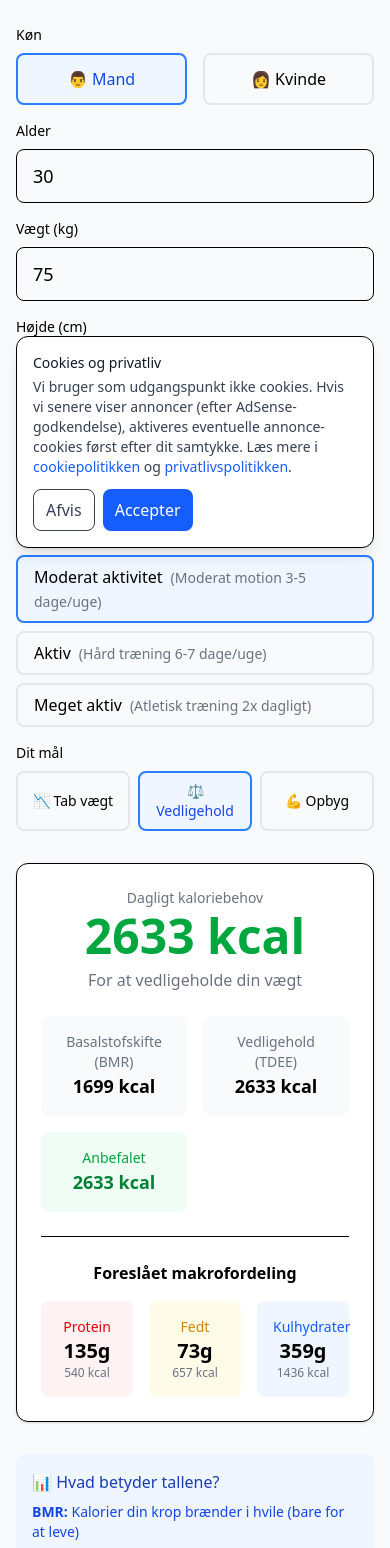
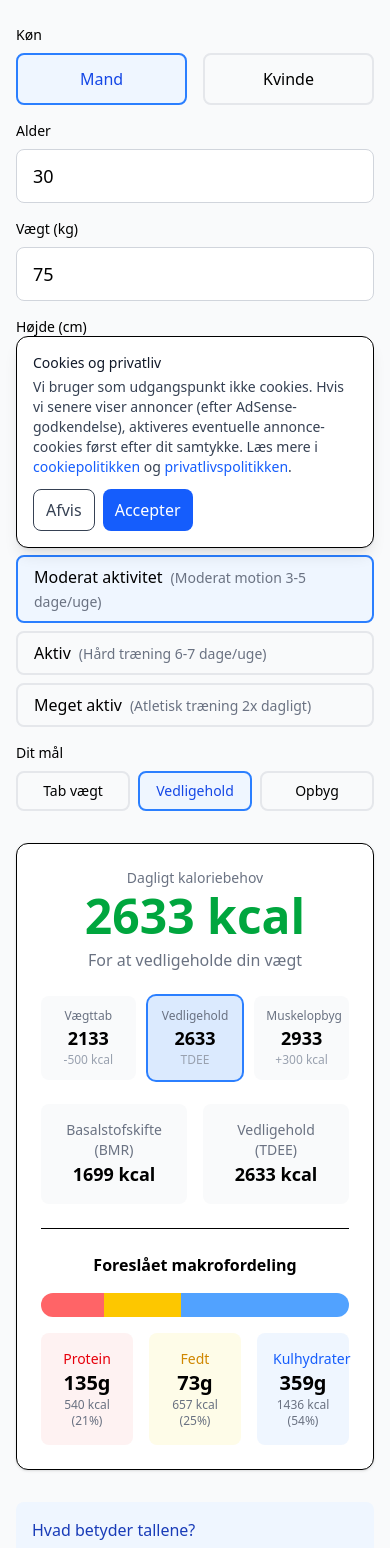
Before and after one commit to mahope/beregner-dk, a Next.js app: page /kalorier in a window 390 px wide. Shown: the part 280-1828 px from the top of the page. Built offline with nearby package versions, Linux system fonts and the light colour scheme.

Commit message:
feat(kalorier): tilføj makro-bar, mål-sammenligning og dark mode

```diff
--- a/src/components/KalorieBeregner.tsx
+++ b/src/components/KalorieBeregner.tsx
@@ -1,9 +1,18 @@
 "use client";
 
 import { useState, useMemo } from "react";
+import { InputField } from "./InputField";
 
 type Koen = "mand" | "kvinde";
 type AktivitetsNiveau = "stillesiddende" | "let" | "moderat" | "aktiv" | "meget_aktiv";
+
+const AKTIVITETS_FAKTORER: Record<AktivitetsNiveau, { faktor: number; label: string; beskrivelse: string }> = {
+  stillesiddende: { faktor: 1.2, label: "Stillesiddende", beskrivelse: "Kontorarbejde, ingen motion" },
+  let: { faktor: 1.375, label: "Let aktivitet", beskrivelse: "Let motion 1-3 dage/uge" },
+  moderat: { faktor: 1.55, label: "Moderat aktivitet", beskrivelse: "Moderat motion 3-5 dage/uge" },
+  aktiv: { faktor: 1.725, label: "Aktiv", beskrivelse: "Hård træning 6-7 dage/uge" },
+  meget_aktiv: { faktor: 1.9, label: "Meget aktiv", beskrivelse: "Atletisk træning 2x dagligt" },
+};
 
 export default function KalorieBeregner() {
   const [alder, setAlder] = useState<number>(30);
@@ -13,16 +22,8 @@ export default function KalorieBeregner() {
   const [aktivitet, setAktivitet] = useState<AktivitetsNiveau>("moderat");
   const [maal, setMaal] = useState<"vedligehold" | "tab" | "opbyg">("vedligehold");
 
-  const aktivitetsFaktorer: Record<AktivitetsNiveau, { faktor: number; label: string; beskrivelse: string }> = {
-    stillesiddende: { faktor: 1.2, label: "Stillesiddende", beskrivelse: "Kontorarbejde, ingen motion" },
-    let: { faktor: 1.375, label: "Let aktivitet", beskrivelse: "Let motion 1-3 dage/uge" },
-    moderat: { faktor: 1.55, label: "Moderat aktivitet", beskrivelse: "Moderat motion 3-5 dage/uge" },
-    aktiv: { faktor: 1.725, label: "Aktiv", beskrivelse: "Hård træning 6-7 dage/uge" },
-    meget_aktiv: { faktor: 1.9, label: "Meget aktiv", beskrivelse: "Atletisk træning 2x dagligt" },
-  };
-
   const resultat = useMemo(() => {
-    // Mifflin-St Jeor formel for BMR (mest præcis)
+    // Mifflin-St Jeor formel
     let bmr: number;
     if (koen === "mand") {
       bmr = 10 * vaegt + 6.25 * hoejde - 5 * alder + 5;
@@ -30,21 +31,18 @@ export default function KalorieBeregner() {
       bmr = 10 * vaegt + 6.25 * hoejde - 5 * alder - 161;
     }
 
-    // TDEE (Total Daily Energy Expenditure)
-    const aktivitetsFaktor = aktivitetsFaktorer[aktivitet].faktor;
-    const tdee = bmr * aktivitetsFaktor;
+    const tdee = bmr * AKTIVITETS_FAKTORER[aktivitet].faktor;
 
-    // Juster baseret på mål
     let anbefaletKalorier: number;
     let maalBeskrivelse: string;
 
     switch (maal) {
       case "tab":
-        anbefaletKalorier = tdee - 500; // 500 kcal deficit = ca. 0.5 kg/uge
+        anbefaletKalorier = tdee - 500;
         maalBeskrivelse = "For at tabe ca. 0.5 kg pr. uge";
         break;
       case "opbyg":
-        anbefaletKalorier = tdee + 300; // Overskud til muskelopbygning
+        anbefaletKalorier = tdee + 300;
         maalBeskrivelse = "For at opbygge muskelmasse";
         break;
       default:
@@ -52,10 +50,24 @@ export default function KalorieBeregner() {
         maalBeskrivelse = "For at vedligeholde din vægt";
     }
 
-    // Makronæringsstoffer (standard fordeling)
-    const protein = vaegt * 1.8; // 1.8g pr. kg for aktive
-    const fedt = (anbefaletKalorier * 0.25) / 9; // 25% af kalorier fra fedt
+    // Makronæringsstoffer
+    const protein = vaegt * 1.8;
+    const fedt = (anbefaletKalorier * 0.25) / 9;
     const kulhydrater = (anbefaletKalorier - (protein * 4) - (fedt * 9)) / 4;
+
+    // Alle tre mål til sammenligning
+    const tabKcal = Math.round(tdee - 500);
+    const vedligKcal = Math.round(tdee);
+    const opbygKcal = Math.round(tdee + 300);
+
+    // Makro-procenter
+    const proteinKcal = protein * 4;
+    const fedtKcal = fedt * 9;
+    const kulhKcal = kulhydrater * 4;
+    const totalKcal = proteinKcal + fedtKcal + kulhKcal;
+    const proteinPct = totalKcal > 0 ? (proteinKcal / totalKcal) * 100 : 0;
+    const fedtPct = totalKcal > 0 ? (fedtKcal / totalKcal) * 100 : 0;
+    const kulhPct = totalKcal > 0 ? (kulhKcal / totalKcal) * 100 : 0;
 
     return {
       bmr: Math.round(bmr),
@@ -64,7 +76,9 @@ export default function KalorieBeregner() {
       maalBeskrivelse,
       protein: Math.round(protein),
       fedt: Math.round(fedt),
-      kulhydrater: Math.round(kulhydrater),
+      kulhydrater: Math.round(Math.max(0, kulhydrater)),
+      tabKcal, vedligKcal, opbygKcal,
+      proteinPct, fedtPct, kulhPct,
     };
   }, [alder, koen, vaegt, hoejde, aktivitet, maal]);
 
@@ -74,178 +88,157 @@ export default function KalorieBeregner() {
       <div className="grid grid-cols-1 md:grid-cols-2 gap-6">
         <div className="space-y-4">
           <div>
-            <label className="block text-sm font-medium mb-2">Køn</label>
+            <label className="block text-sm font-medium mb-2 dark:text-gray-200">Køn</label>
             <div className="flex gap-4">
               <button
                 onClick={() => setKoen("mand")}
                 className={`flex-1 py-3 rounded-lg border-2 transition-colors ${
                   koen === "mand"
-                    ? "border-blue-500 bg-blue-50 text-blue-700"
-                    : "border-gray-200 hover:border-gray-300"
+                    ? "border-blue-500 bg-blue-50 dark:bg-blue-900/30 text-blue-700 dark:text-blue-300"
+                    : "border-gray-200 dark:border-gray-600 hover:border-gray-300 dark:hover:border-gray-500 dark:text-gray-300"
                 }`}
               >
-                👨 Mand
+                Mand
               </button>
               <button
                 onClick={() => setKoen("kvinde")}
                 className={`flex-1 py-3 rounded-lg border-2 transition-colors ${
                   koen === "kvinde"
-                    ? "border-pink-500 bg-pink-50 text-pink-700"
-                    : "border-gray-200 hover:border-gray-300"
+                    ? "border-pink-500 bg-pink-50 dark:bg-pink-900/30 text-pink-700 dark:text-pink-300"
+                    : "border-gray-200 dark:border-gray-600 hover:border-gray-300 dark:hover:border-gray-500 dark:text-gray-300"
                 }`}
               >
-                👩 Kvinde
+                Kvinde
               </button>
             </div>
           </div>
 
-          <div>
-            <label className="block text-sm font-medium mb-2">Alder</label>
-            <input
-              type="number"
-              min="15"
-              max="100"
-              value={alder}
-              onChange={(e) => setAlder(parseInt(e.target.value) || 0)}
-              className="w-full px-4 py-3 border rounded-lg text-lg"
-            />
-          </div>
-
-          <div>
-            <label className="block text-sm font-medium mb-2">Vægt (kg)</label>
-            <input
-              type="number"
-              min="30"
-              max="300"
-              value={vaegt}
-              onChange={(e) => setVaegt(parseFloat(e.target.value) || 0)}
-              className="w-full px-4 py-3 border rounded-lg text-lg"
-            />
-          </div>
-
-          <div>
-            <label className="block text-sm font-medium mb-2">Højde (cm)</label>
-            <input
-              type="number"
-              min="100"
-              max="250"
-              value={hoejde}
-              onChange={(e) => setHoejde(parseFloat(e.target.value) || 0)}
-              className="w-full px-4 py-3 border rounded-lg text-lg"
-            />
-          </div>
+          <InputField label="Alder" value={alder} onChange={setAlder} min={15} max={100} />
+          <InputField label="Vægt (kg)" value={vaegt} onChange={setVaegt} min={30} max={300} />
+          <InputField label="Højde (cm)" value={hoejde} onChange={setHoejde} min={100} max={250} />
         </div>
 
         <div className="space-y-4">
           <div>
-            <label className="block text-sm font-medium mb-2">Aktivitetsniveau</label>
+            <label className="block text-sm font-medium mb-2 dark:text-gray-200">Aktivitetsniveau</label>
             <div className="space-y-2">
-              {Object.entries(aktivitetsFaktorer).map(([key, value]) => (
+              {Object.entries(AKTIVITETS_FAKTORER).map(([key, value]) => (
                 <button
                   key={key}
                   onClick={() => setAktivitet(key as AktivitetsNiveau)}
                   className={`w-full py-2 px-4 rounded-lg border-2 transition-colors text-left ${
                     aktivitet === key
-                      ? "border-blue-500 bg-blue-50"
-                      : "border-gray-200 hover:border-gray-300"
+                      ? "border-blue-500 bg-blue-50 dark:bg-blue-900/30 dark:text-blue-300"
+                      : "border-gray-200 dark:border-gray-600 hover:border-gray-300 dark:hover:border-gray-500 dark:text-gray-300"
                   }`}
                 >
                   <span className="font-medium">{value.label}</span>
-                  <span className="text-sm text-gray-500 ml-2">({value.beskrivelse})</span>
+                  <span className="text-sm text-gray-500 dark:text-gray-400 ml-2">({value.beskrivelse})</span>
                 </button>
               ))}
             </div>
           </div>
 
           <div>
-            <label className="block text-sm font-medium mb-2">Dit mål</label>
+            <label className="block text-sm font-medium mb-2 dark:text-gray-200">Dit mål</label>
             <div className="flex gap-2">
-              <button
-                onClick={() => setMaal("tab")}
-                className={`flex-1 py-2 px-3 rounded-lg border-2 transition-colors text-sm ${
-                  maal === "tab"
-                    ? "border-green-500 bg-green-50 text-green-700"
-                    : "border-gray-200 hover:border-gray-300"
-                }`}
-              >
-                📉 Tab vægt
-              </button>
-              <button
-                onClick={() => setMaal("vedligehold")}
-                className={`flex-1 py-2 px-3 rounded-lg border-2 transition-colors text-sm ${
-                  maal === "vedligehold"
-                    ? "border-blue-500 bg-blue-50 text-blue-700"
-                    : "border-gray-200 hover:border-gray-300"
-                }`}
-              >
-                ⚖️ Vedligehold
-              </button>
-              <button
-                onClick={() => setMaal("opbyg")}
-                className={`flex-1 py-2 px-3 rounded-lg border-2 transition-colors text-sm ${
-                  maal === "opbyg"
-                    ? "border-orange-500 bg-orange-50 text-orange-700"
-                    : "border-gray-200 hover:border-gray-300"
-                }`}
-              >
-                💪 Opbyg
-              </button>
+              {([
+                { id: "tab" as const, label: "Tab vægt", border: "border-green-500 bg-green-50 dark:bg-green-900/30 text-green-700 dark:text-green-300" },
+                { id: "vedligehold" as const, label: "Vedligehold", border: "border-blue-500 bg-blue-50 dark:bg-blue-900/30 text-blue-700 dark:text-blue-300" },
+                { id: "opbyg" as const, label: "Opbyg", border: "border-orange-500 bg-orange-50 dark:bg-orange-900/30 text-orange-700 dark:text-orange-300" },
+              ]).map((m) => (
+                <button
+                  key={m.id}
+                  onClick={() => setMaal(m.id)}
+                  className={`flex-1 py-2 px-3 rounded-lg border-2 transition-colors text-sm ${
+                    maal === m.id
+                      ? m.border
+                      : "border-gray-200 dark:border-gray-600 hover:border-gray-300 dark:hover:border-gray-500 dark:text-gray-300"
+                  }`}
+                >
+                  {m.label}
+                </button>
+              ))}
             </div>
           </div>
         </div>
       </div>
 
       {/* Resultat */}
-      <div className="p-6 bg-white rounded-xl shadow-sm border">
+      <div className="p-6 bg-white dark:bg-gray-800 rounded-xl shadow-sm border dark:border-gray-700">
         <div className="text-center mb-6">
-          <p className="text-sm text-gray-500 mb-1">Dagligt kaloriebehov</p>
-          <p className="text-5xl font-bold text-green-600">
+          <p className="text-sm text-gray-500 dark:text-gray-400 mb-1">Dagligt kaloriebehov</p>
+          <p className="text-5xl font-bold text-green-600 dark:text-green-400">
             {resultat.anbefalet} kcal
           </p>
-          <p className="text-gray-500 mt-2">{resultat.maalBeskrivelse}</p>
+          <p className="text-gray-500 dark:text-gray-400 mt-2">{resultat.maalBeskrivelse}</p>
         </div>
 
-        <div className="grid grid-cols-2 md:grid-cols-3 gap-4 mb-6">
-          <div className="p-4 bg-gray-50 rounded-lg text-center">
-            <p className="text-sm text-gray-500">Basalstofskifte (BMR)</p>
-            <p className="font-bold text-lg">{resultat.bmr} kcal</p>
+        {/* Alle tre mål sammenlignet */}
+        <div className="grid grid-cols-3 gap-3 mb-6">
+          <div className={`p-3 rounded-lg text-center ${maal === "tab" ? "bg-green-100 dark:bg-green-900/30 ring-2 ring-green-500" : "bg-gray-50 dark:bg-gray-700"}`}>
+            <p className="text-xs text-gray-500 dark:text-gray-400">Vægttab</p>
+            <p className="font-bold text-lg dark:text-white">{resultat.tabKcal}</p>
+            <p className="text-xs text-gray-400">-500 kcal</p>
           </div>
-          <div className="p-4 bg-gray-50 rounded-lg text-center">
-            <p className="text-sm text-gray-500">Vedligehold (TDEE)</p>
-            <p className="font-bold text-lg">{resultat.tdee} kcal</p>
+          <div className={`p-3 rounded-lg text-center ${maal === "vedligehold" ? "bg-blue-100 dark:bg-blue-900/30 ring-2 ring-blue-500" : "bg-gray-50 dark:bg-gray-700"}`}>
+            <p className="text-xs text-gray-500 dark:text-gray-400">Vedligehold</p>
+            <p className="font-bold text-lg dark:text-white">{resultat.vedligKcal}</p>
+            <p className="text-xs text-gray-400">TDEE</p>
           </div>
-          <div className="p-4 bg-green-50 rounded-lg text-center">
-            <p className="text-sm text-green-600">Anbefalet</p>
-            <p className="font-bold text-lg text-green-700">{resultat.anbefalet} kcal</p>
+          <div className={`p-3 rounded-lg text-center ${maal === "opbyg" ? "bg-orange-100 dark:bg-orange-900/30 ring-2 ring-orange-500" : "bg-gray-50 dark:bg-gray-700"}`}>
+            <p className="text-xs text-gray-500 dark:text-gray-400">Muskelopbyg</p>
+            <p className="font-bold text-lg dark:text-white">{resultat.opbygKcal}</p>
+            <p className="text-xs text-gray-400">+300 kcal</p>
           </div>
         </div>
 
-        <div className="border-t pt-6">
-          <h3 className="font-semibold mb-4 text-center">Foreslået makrofordeling</h3>
+        <div className="grid grid-cols-2 gap-4 mb-6">
+          <div className="p-4 bg-gray-50 dark:bg-gray-700 rounded-lg text-center">
+            <p className="text-sm text-gray-500 dark:text-gray-400">Basalstofskifte (BMR)</p>
+            <p className="font-bold text-lg dark:text-white">{resultat.bmr} kcal</p>
+          </div>
+          <div className="p-4 bg-gray-50 dark:bg-gray-700 rounded-lg text-center">
+            <p className="text-sm text-gray-500 dark:text-gray-400">Vedligehold (TDEE)</p>
+            <p className="font-bold text-lg dark:text-white">{resultat.tdee} kcal</p>
+          </div>
+        </div>
+
+        {/* Makrofordeling med visuel bar */}
+        <div className="border-t dark:border-gray-600 pt-6">
+          <h3 className="font-semibold mb-4 text-center dark:text-white">Foreslået makrofordeling</h3>
+
+          {/* Visuel bar */}
+          <div className="flex h-6 rounded-full overflow-hidden mb-4">
+            <div className="bg-red-400" style={{ width: `${resultat.proteinPct}%` }} title={`Protein: ${resultat.proteinPct.toFixed(0)}%`} />
+            <div className="bg-yellow-400" style={{ width: `${resultat.fedtPct}%` }} title={`Fedt: ${resultat.fedtPct.toFixed(0)}%`} />
+            <div className="bg-blue-400" style={{ width: `${resultat.kulhPct}%` }} title={`Kulhydrater: ${resultat.kulhPct.toFixed(0)}%`} />
+          </div>
+
           <div className="grid grid-cols-3 gap-4 text-center">
-            <div className="p-4 bg-red-50 rounded-lg">
-              <p className="text-sm text-red-600">Protein</p>
-              <p className="font-bold text-xl">{resultat.protein}g</p>
-              <p className="text-xs text-gray-500">{resultat.protein * 4} kcal</p>
+            <div className="p-4 bg-red-50 dark:bg-red-900/20 rounded-lg">
+              <p className="text-sm text-red-600 dark:text-red-400">Protein</p>
+              <p className="font-bold text-xl dark:text-white">{resultat.protein}g</p>
+              <p className="text-xs text-gray-500 dark:text-gray-400">{resultat.protein * 4} kcal ({resultat.proteinPct.toFixed(0)}%)</p>
             </div>
-            <div className="p-4 bg-yellow-50 rounded-lg">
-              <p className="text-sm text-yellow-600">Fedt</p>
-              <p className="font-bold text-xl">{resultat.fedt}g</p>
-              <p className="text-xs text-gray-500">{resultat.fedt * 9} kcal</p>
+            <div className="p-4 bg-yellow-50 dark:bg-yellow-900/20 rounded-lg">
+              <p className="text-sm text-yellow-600 dark:text-yellow-400">Fedt</p>
+              <p className="font-bold text-xl dark:text-white">{resultat.fedt}g</p>
+              <p className="text-xs text-gray-500 dark:text-gray-400">{resultat.fedt * 9} kcal ({resultat.fedtPct.toFixed(0)}%)</p>
             </div>
-            <div className="p-4 bg-blue-50 rounded-lg">
-              <p className="text-sm text-blue-600">Kulhydrater</p>
-              <p className="font-bold text-xl">{resultat.kulhydrater}g</p>
-              <p className="text-xs text-gray-500">{resultat.kulhydrater * 4} kcal</p>
+            <div className="p-4 bg-blue-50 dark:bg-blue-900/20 rounded-lg">
+              <p className="text-sm text-blue-600 dark:text-blue-400">Kulhydrater</p>
+              <p className="font-bold text-xl dark:text-white">{resultat.kulhydrater}g</p>
+              <p className="text-xs text-gray-500 dark:text-gray-400">{resultat.kulhydrater * 4} kcal ({resultat.kulhPct.toFixed(0)}%)</p>
             </div>
           </div>
         </div>
       </div>
 
       {/* Info */}
-      <div className="p-4 bg-blue-50 rounded-lg">
-        <h3 className="font-medium mb-2 text-blue-800">📊 Hvad betyder tallene?</h3>
-        <ul className="text-sm text-blue-700 space-y-1">
+      <div className="p-4 bg-blue-50 dark:bg-blue-900/30 rounded-lg">
+        <h3 className="font-medium mb-2 text-blue-800 dark:text-blue-200">Hvad betyder tallene?</h3>
+        <ul className="text-sm text-blue-700 dark:text-blue-300 space-y-1">
           <li><strong>BMR:</strong> Kalorier din krop brænder i hvile (bare for at leve)</li>
           <li><strong>TDEE:</strong> Totalt dagligt forbrug inkl. aktivitet</li>
           <li><strong>-500 kcal:</strong> Giver ca. 0.5 kg vægttab pr. uge</li>
```
Also changed, not shown: 1 other file (tests, documents, lock files or other folders).
